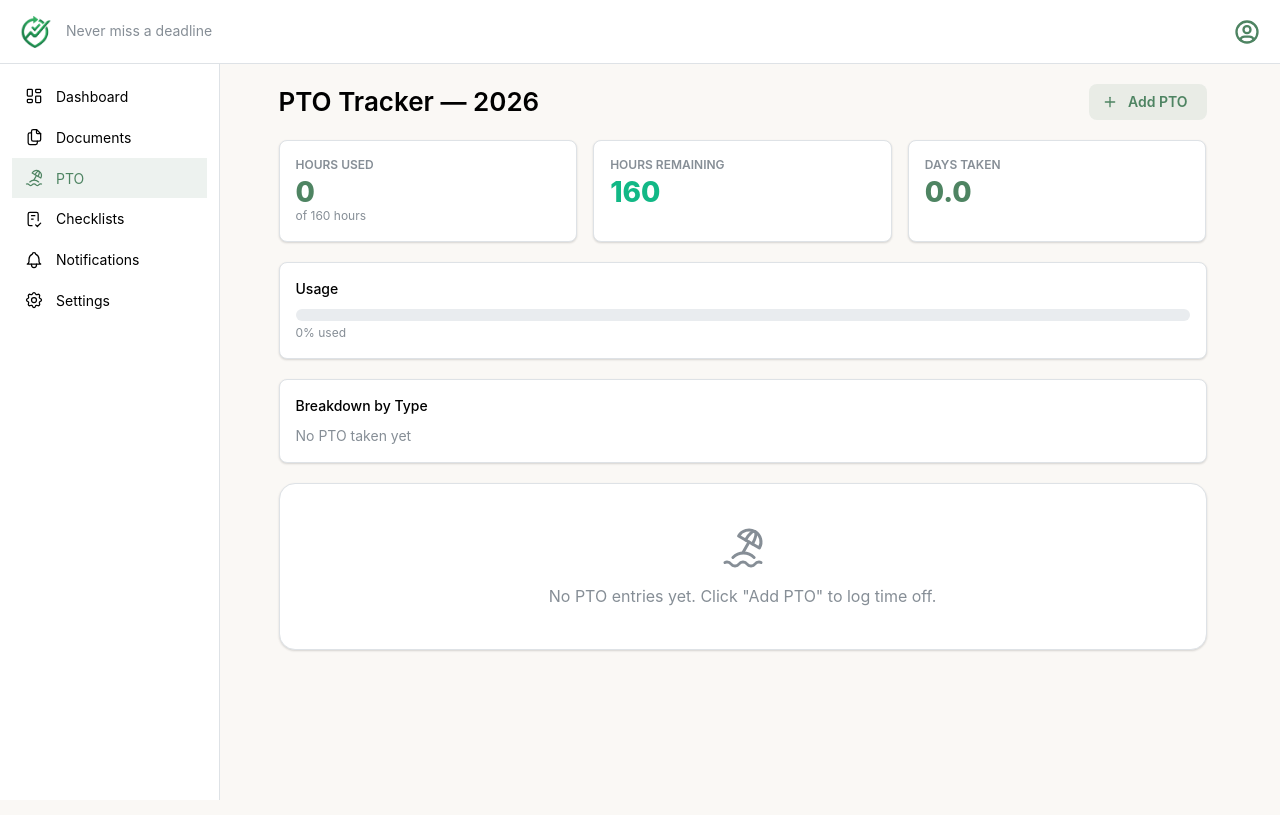
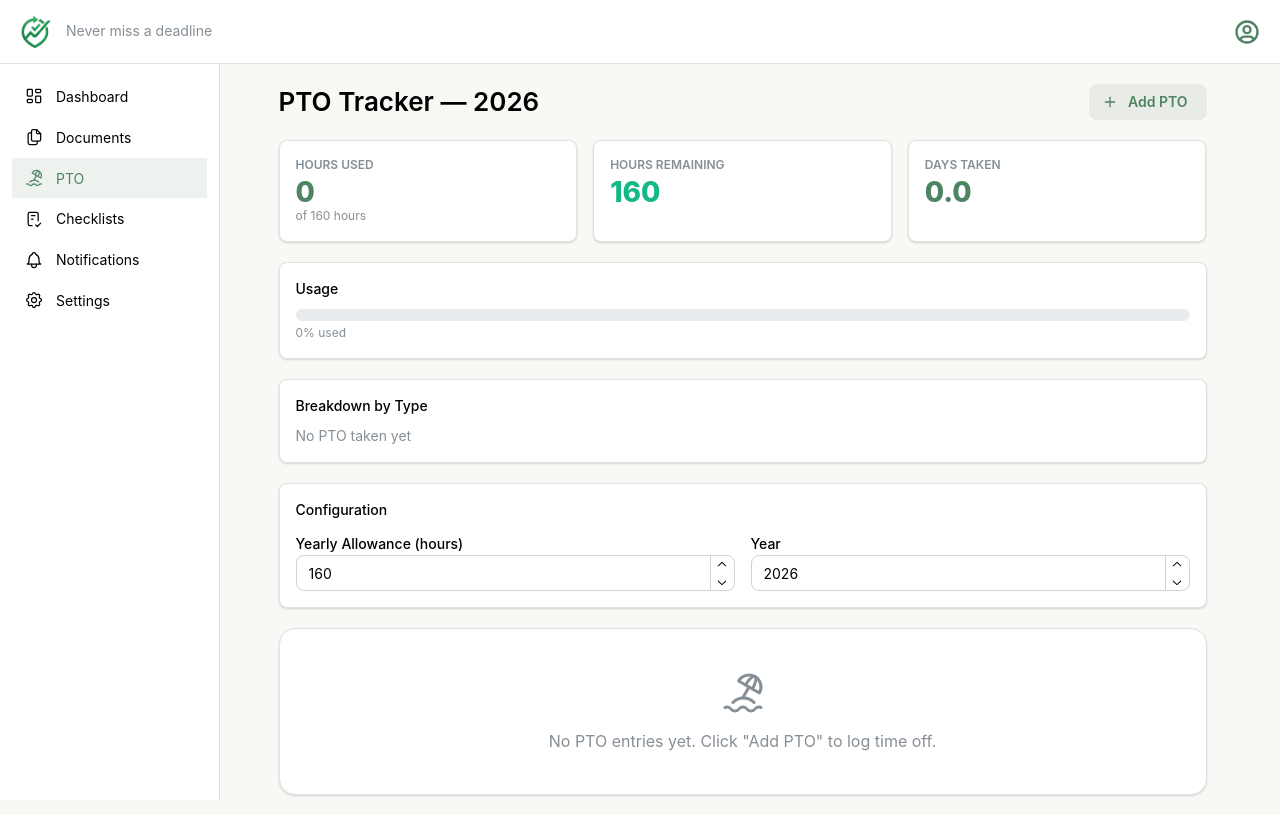
Before and after one commit to Ryan-Ardito/lapseless, a React (Vite) app: page /app in a window 1280 px wide. Both pictures are taken after a click on the link "PTO". Built offline with nearby package versions, Linux system fonts and the light colour scheme.

Commit message:
move pto settings

```diff
--- a/src/App.tsx
+++ b/src/App.tsx
@@ -73,6 +73,7 @@ function App() {
             onAddEntry={addEntry}
             onUpdateEntry={updateEntry}
             onDeleteEntry={deleteEntry}
+            onUpdateConfig={updateConfig}
           />
         )}
         {activeTab === 'checklists' && (
@@ -86,10 +87,7 @@ function App() {
           />
         )}
         {activeTab === 'settings' && (
-          <Settings
-            ptoConfig={ptoConfig}
-            onUpdatePTOConfig={updateConfig}
-          />
+          <Settings />
         )}
       </Layout>
       <ObligationForm
--- a/src/components/PTO/PTODashboard.tsx
+++ b/src/components/PTO/PTODashboard.tsx
@@ -19,11 +19,12 @@ interface PTODashboardProps {
   onAddEntry: (entry: Omit<PTOEntry, 'id' | 'createdAt'>) => void;
   onUpdateEntry: (id: string, updates: Partial<Omit<PTOEntry, 'id' | 'createdAt'>>) => void;
   onDeleteEntry: (id: string) => void;
+  onUpdateConfig: (updates: Partial<PTOConfig>) => void;
 }
 
 export function PTODashboard({
   entries, config, totalUsed, remaining, usedByType,
-  onAddEntry, onUpdateEntry, onDeleteEntry,
+  onAddEntry, onUpdateEntry, onDeleteEntry, onUpdateConfig,
 }: PTODashboardProps) {
   const isMobile = useIsMobile();
   const [modalOpen, setModalOpen] = useState(false);
@@ -117,6 +118,26 @@ export function PTODashboard({
         </Group>
       </Paper>
 
+      <Paper p="md" radius="md" withBorder>
+        <Text size="sm" fw={500} mb="xs">Configuration</Text>
+        <SimpleGrid cols={{ base: 1, sm: 2 }} spacing="md">
+          <NumberInput
+            label="Yearly Allowance (hours)"
+            min={0}
+            max={2000}
+            value={config.yearlyAllowance}
+            onChange={(val) => onUpdateConfig({ yearlyAllowance: Number(val) })}
+          />
+          <NumberInput
+            label="Year"
+            min={2020}
+            max={2050}
+            value={config.year}
+            onChange={(val) => onUpdateConfig({ year: Number(val) })}
+          />
+        </SimpleGrid>
+      </Paper>
+
       {sortedEntries.length > 0 ? (
         <Stack gap="sm">
           <Text size="sm" fw={500}>Entries</Text>
--- a/src/components/Settings/Settings.tsx
+++ b/src/components/Settings/Settings.tsx
@@ -1,18 +1,12 @@
 import { useState } from 'react';
 import {
-  Stack, Title, Paper, Text, NumberInput, Button, SimpleGrid, FileInput, Progress,
+  Stack, Title, Paper, Text, Button, SimpleGrid, FileInput, Progress,
 } from '@mantine/core';
 import toast from 'react-hot-toast';
-import type { PTOConfig } from '../../types/pto';
 import { exportAllData, importData } from '../../utils/dataExport';
 import { getStorageEstimate } from '../../utils/documents';
 
-interface SettingsProps {
-  ptoConfig: PTOConfig;
-  onUpdatePTOConfig: (updates: Partial<PTOConfig>) => void;
-}
-
-export function Settings({ ptoConfig, onUpdatePTOConfig }: SettingsProps) {
+export function Settings() {
   const [storageUsed, setStorageUsed] = useState<number | null>(null);
   const [storageQuota, setStorageQuota] = useState<number | null>(null);
   const [importing, setImporting] = useState(false);
@@ -44,26 +38,6 @@ export function Settings({ ptoConfig, onUpdatePTOConfig }: SettingsProps) {
   return (
     <Stack gap="lg">
       <Title order={2}>Settings</Title>
-
-      <Paper p="md" radius="md" withBorder>
-        <Text fw={600} mb="md">PTO Configuration</Text>
-        <SimpleGrid cols={{ base: 1, sm: 2 }} spacing="md">
-          <NumberInput
-            label="Yearly Allowance (hours)"
-            min={0}
-            max={2000}
-            value={ptoConfig.yearlyAllowance}
-            onChange={(val) => onUpdatePTOConfig({ yearlyAllowance: Number(val) })}
-          />
-          <NumberInput
-            label="Year"
-            min={2020}
-            max={2050}
-            value={ptoConfig.year}
-            onChange={(val) => onUpdatePTOConfig({ year: Number(val) })}
-          />
-        </SimpleGrid>
-      </Paper>
 
       <Paper p="md" radius="md" withBorder>
         <Text fw={600} mb="md">Data Management</Text>
```
